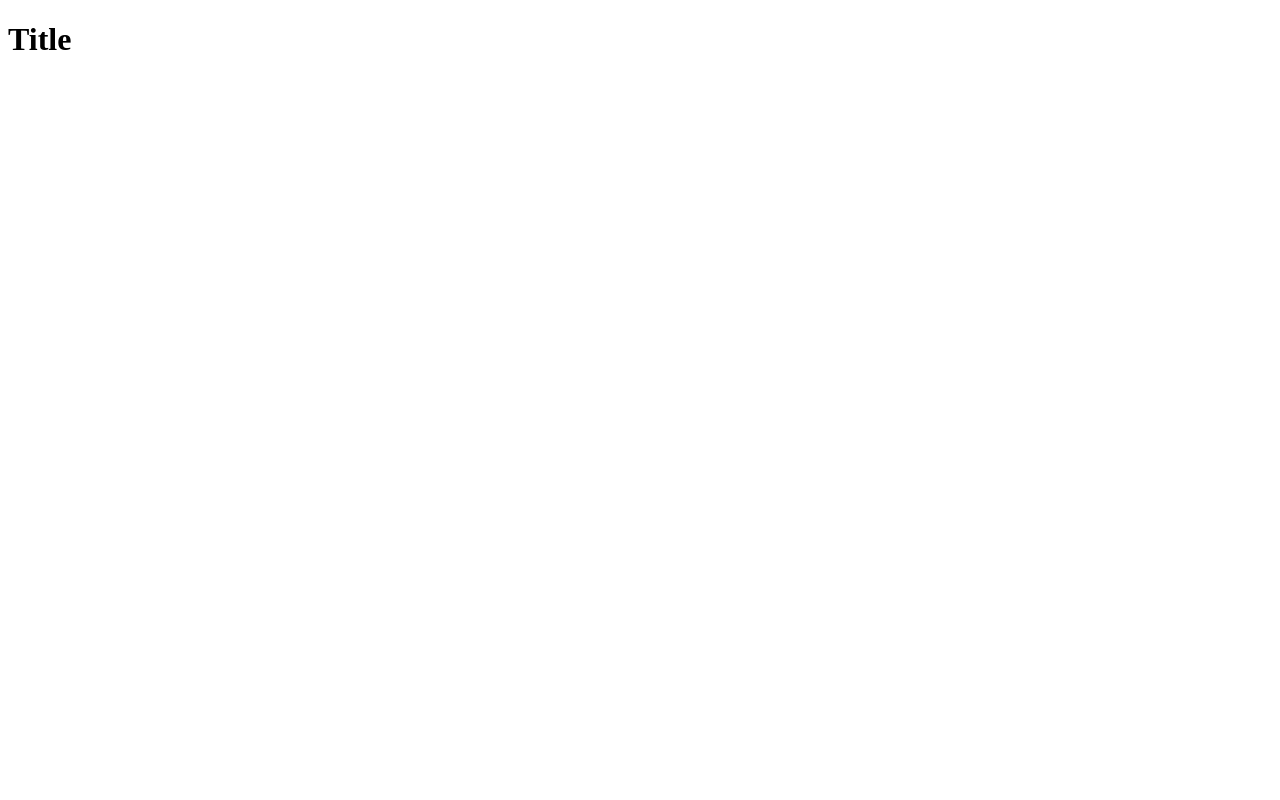
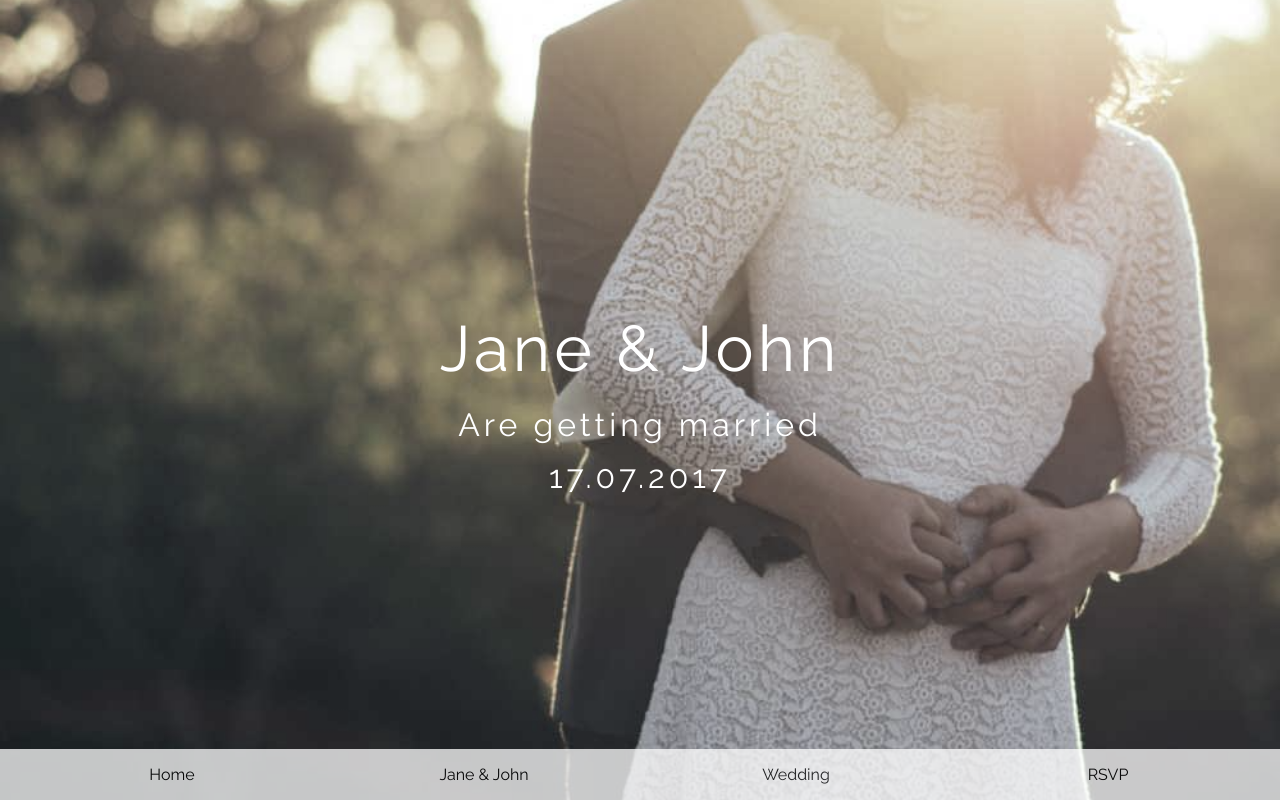
Before and after one commit to martsin2001/Wedding-Invitation-Template, a plain HTML site: page index.html in a window 1280 px wide. Drawn offline with Linux system fonts and the light colour scheme.

Commit message:
create header and tabs

```diff
--- a/index.html
+++ b/index.html
@@ -4,9 +4,24 @@
     <meta charset="UTF-8">
     <meta name="viewport" content="width=device-width, initial-scale=1.0">
     <meta http-equiv="X-UA-Compatible" content="ie=edge">
+    <link rel="stylesheet" href="./style.css">
+    <link href='https://fonts.googleapis.com/css?family=Raleway' rel='stylesheet'>
     <title>Document</title>
 </head>
 <body>
-    <h1>Title</h1>
+
+    <div class="main-foto">
+        <span>Jane & John</span>
+        <span>Are getting married</span>
+        <span>17.07.2017</span>
+    </div>
+
+    <div class="header">
+        <a href="#home" style="widows: 25%" class="tab-of-header">Home</a>
+        <a href="#home" style="widows: 25%" class="tab-of-header">Jane & John</a>
+        <a href="#home" style="widows: 25%" class="tab-of-header">Wedding</a>
+        <a href="#home" style="widows: 25%" class="tab-of-header">RSVP</a>
+    </div>
+
 </body>
 </html>
--- /dev/null
+++ b/style.css
@@ -0,0 +1,67 @@
+body, html {
+    margin: 0px;
+    height: 100%;
+}
+
+.main-foto {
+    width: 100%;
+    height: 100%;
+    background-image: url('./images/header-foto.jpg');
+    background-repeat: no-repeat;
+    background-size: cover;
+    background-position: center;
+    display: flex;
+    justify-content: center;
+    align-items: center;
+    font-family: "Raleway", sans-serif;
+    color: #fff !important;
+    font-weight: 100;
+    letter-spacing: 4px;
+    flex-direction: column;
+    filter: grayscale(50%);
+}
+
+.main-foto>span:nth-child(1) {
+    font-size: 4em;
+    padding: 20px 0px;
+}
+
+.main-foto>span:nth-child(2) {
+    font-size: 2em;
+}
+
+.main-foto>span:nth-child(3) {
+    font-weight: 400;
+    padding: 15px 0px;
+    font-size: 2em;
+}
+
+.header {
+    width: calc(100% - 32px);
+    display: flex;
+    position: fixed;
+    bottom: 0px;
+    padding: 8px 16px;
+    background: white;
+    opacity: 0.75;
+}
+
+.tab-of-header {
+    flex: 1;
+    padding: 8px 16px;
+    text-align: center;
+    text-decoration: none;
+    color: black;
+
+    box-sizing: inherit;
+    font-family: "Raleway", sans-serif;
+}
+
+.tab-of-header:hover {
+    background: lightgray;
+}
+
+.tab-of-header:nth-child(4):hover {
+    color: white;
+    background: black;
+}
```
Also changed, not shown: images/header-foto.jpg (added).
